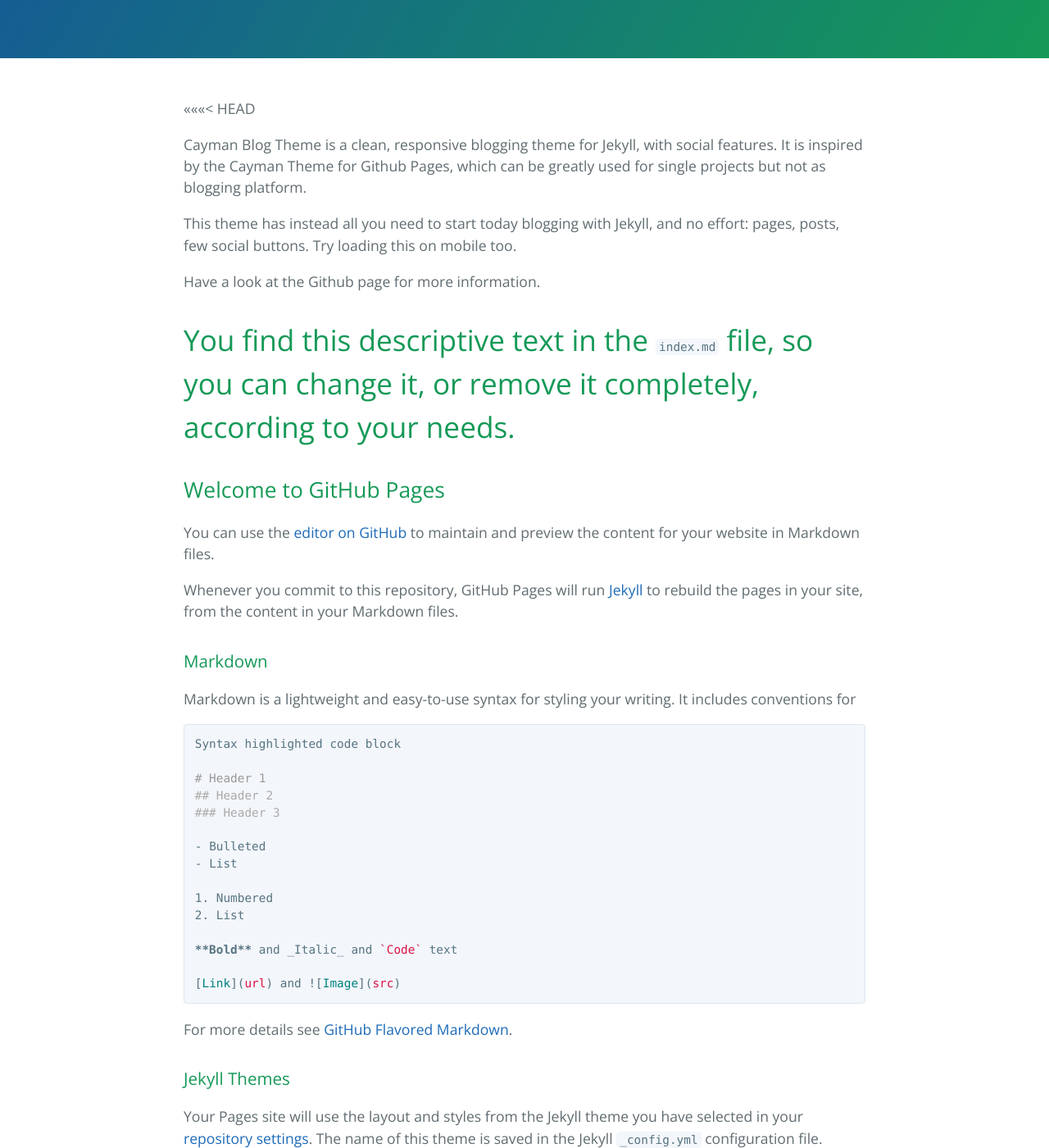
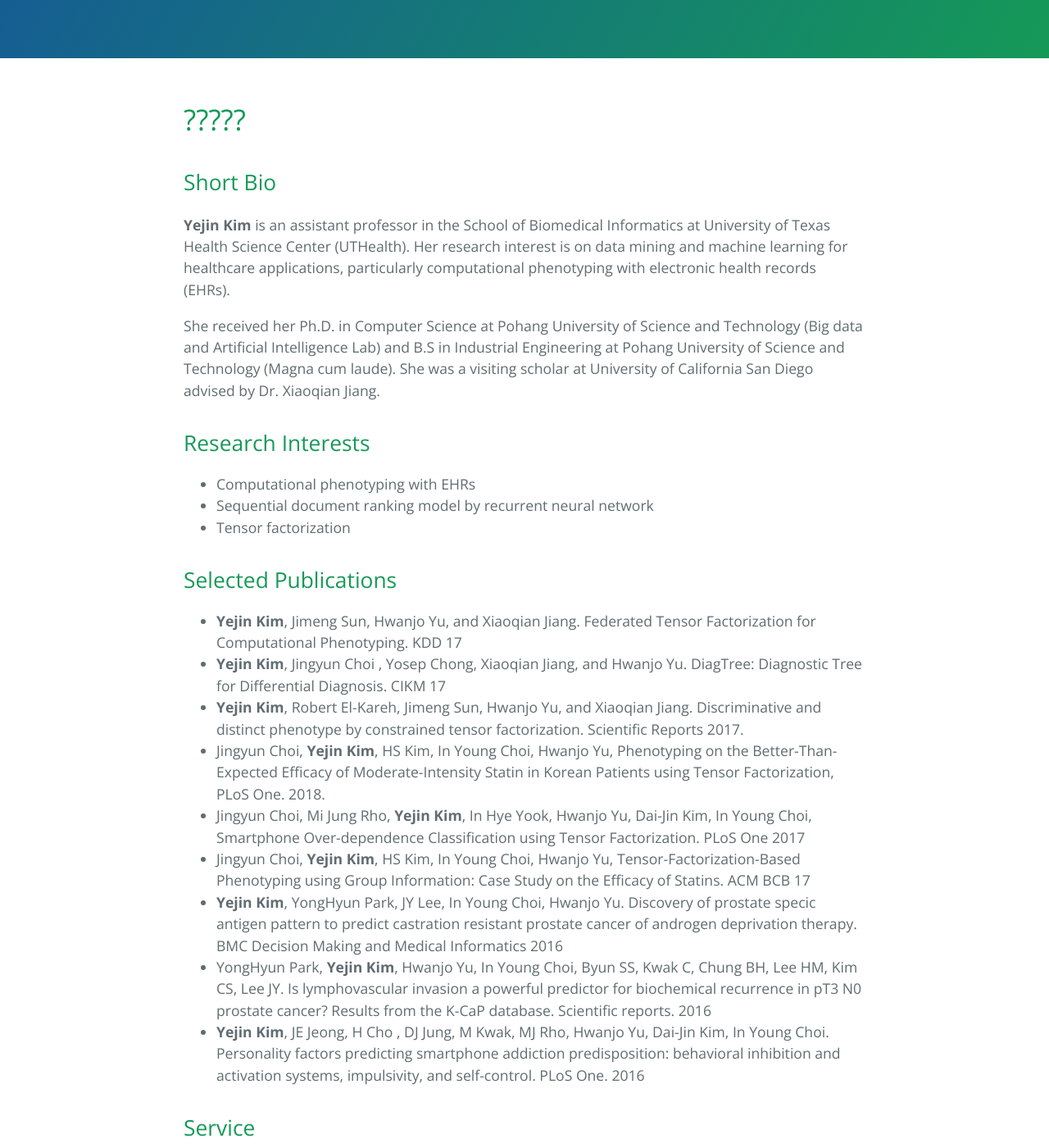
Before and after one commit to yejinjkim/yejinjkim.github.io, a Jekyll site: the page built from index.md, in a window 1280 px wide and 1400 px high, scrolled down 302 px. Shown: the whole window at 82% size. Built offline with Jekyll 4.4.1, drawn with Linux system fonts in a browser that asks for light colours; our own code applies the rules of GitHub Pages for plain Markdown files; some of the changed text lies outside the part shown.

Commit message:
Update index.md

```diff
--- a/index.md
+++ b/index.md
@@ -1,14 +1,29 @@
-<<<<<<< HEAD
+?????
+========
+## Short Bio
+**Yejin Kim** is an assistant professor in the School of Biomedical Informatics at University of Texas Health Science Center (UTHealth).
+Her research interest is on data mining and machine learning for healthcare applications, particularly computational phenotyping with electronic health records (EHRs).
 
-Cayman Blog Theme is a clean, responsive blogging theme for Jekyll, with social features. It is inspired by the Cayman Theme for Github Pages, which can be greatly used for single projects but not as blogging platform.
+She received her Ph.D. in Computer Science at Pohang University of Science and Technology (Big data and Artificial Intelligence Lab) and B.S in Industrial Engineering at Pohang University of Science and Technology (Magna cum laude). She was a visiting scholar at University of California San Diego advised by Dr. Xiaoqian Jiang.
 
-This theme has instead all you need to start today blogging with Jekyll, and no effort: pages, posts, few social buttons. Try loading this on mobile too.
+## Research Interests
+- Computational phenotyping with EHRs
+- Sequential document ranking model by recurrent neural network
+- Tensor factorization
 
-Have a look at the Github page for more information.
+## Selected Publications
+- **Yejin Kim**, Jimeng Sun, Hwanjo Yu, and Xiaoqian Jiang. Federated Tensor Factorization for Computational Phenotyping. KDD 17
+- **Yejin Kim**, Jingyun Choi , Yosep Chong, Xiaoqian Jiang, and Hwanjo Yu. DiagTree: Diagnostic Tree for Differential Diagnosis. CIKM 17
+- **Yejin Kim**, Robert El-Kareh, Jimeng Sun, Hwanjo Yu, and Xiaoqian Jiang. Discriminative and distinct phenotype by constrained tensor factorization. Scientific Reports 2017.
+- Jingyun Choi, **Yejin Kim**, HS Kim, In Young Choi, Hwanjo Yu, Phenotyping on the Better-Than-Expected Efficacy of Moderate-Intensity Statin in Korean Patients using Tensor Factorization, PLoS One. 2018.
+-  Jingyun Choi, Mi Jung Rho, **Yejin Kim**, In Hye Yook, Hwanjo Yu, Dai-Jin Kim, In Young Choi, Smartphone Over-dependence Classification using Tensor Factorization. PLoS One 2017
+- Jingyun Choi, **Yejin Kim**, HS Kim, In Young Choi, Hwanjo Yu, Tensor-Factorization-Based Phenotyping using Group Information: Case Study on the Efficacy of Statins. ACM BCB 17
+-  **Yejin Kim**, YongHyun Park, JY Lee, In Young Choi, Hwanjo Yu. Discovery of prostate specic antigen pattern to predict castration resistant prostate cancer of androgen deprivation therapy. BMC Decision Making and Medical Informatics 2016
+- YongHyun Park, **Yejin Kim**, Hwanjo Yu, In Young Choi, Byun SS, Kwak C, Chung BH, Lee HM, Kim CS, Lee JY. Is lymphovascular invasion a powerful predictor for biochemical recurrence in pT3 N0 prostate cancer? Results from the K-CaP database. Scientific reports. 2016
+- **Yejin Kim**, JE Jeong, H Cho , DJ Jung, M Kwak, MJ Rho, Hwanjo Yu, Dai-Jin Kim, In Young Choi. Personality factors predicting smartphone addiction predisposition: behavioral inhibition and activation systems, impulsivity, and self-control. PLoS One. 2016
 
-You find this descriptive text in the `index.md` file, so you can change it, or remove it completely, according to your needs.
-=======
-## Welcome to GitHub Pages
+
+## Service
 
 You can use the [editor on GitHub](https://github.com/yejinjkim/yejinjkim.github.io/edit/master/README.md) to maintain and preview the content for your website in Markdown files.
 
```
